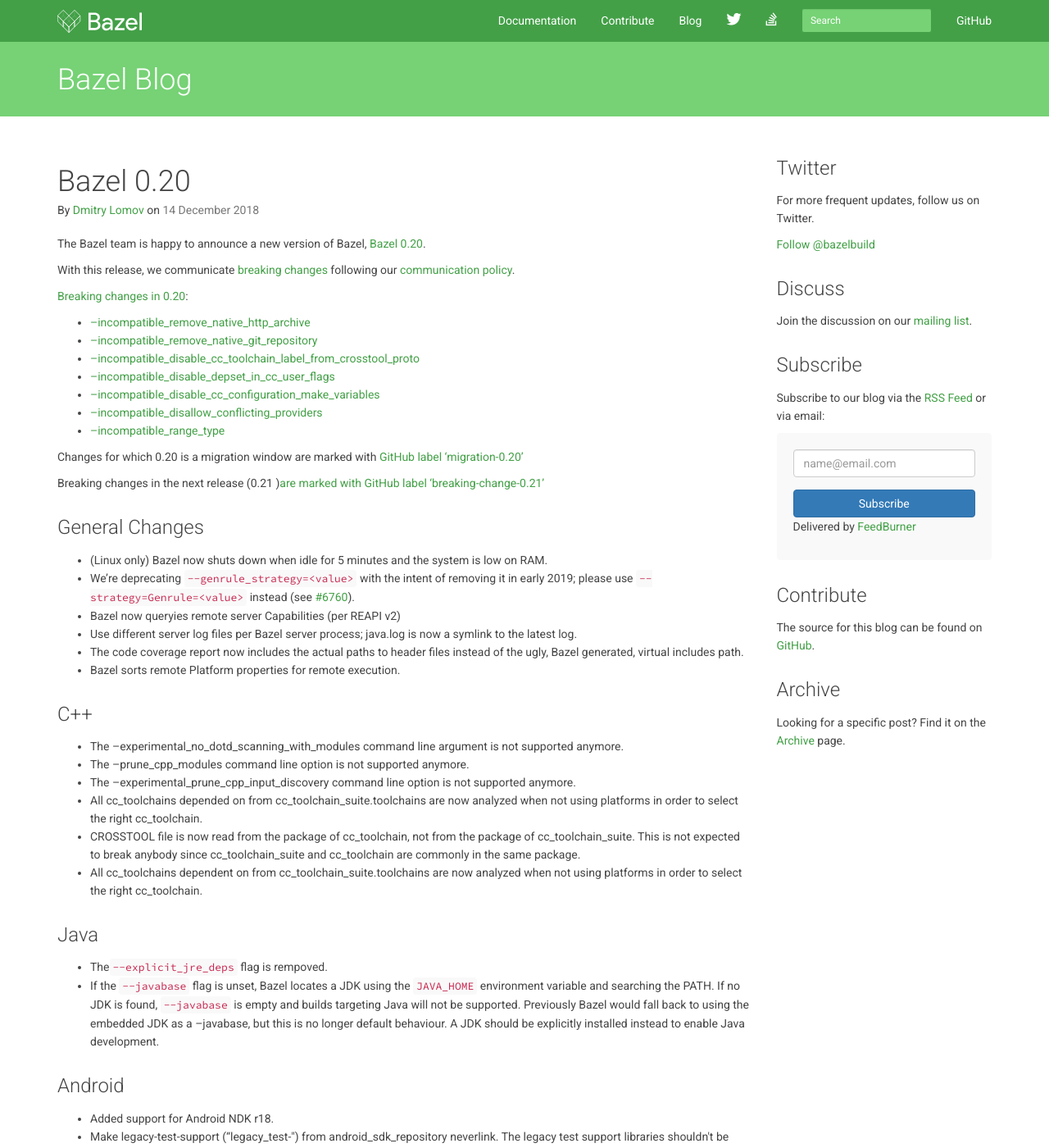
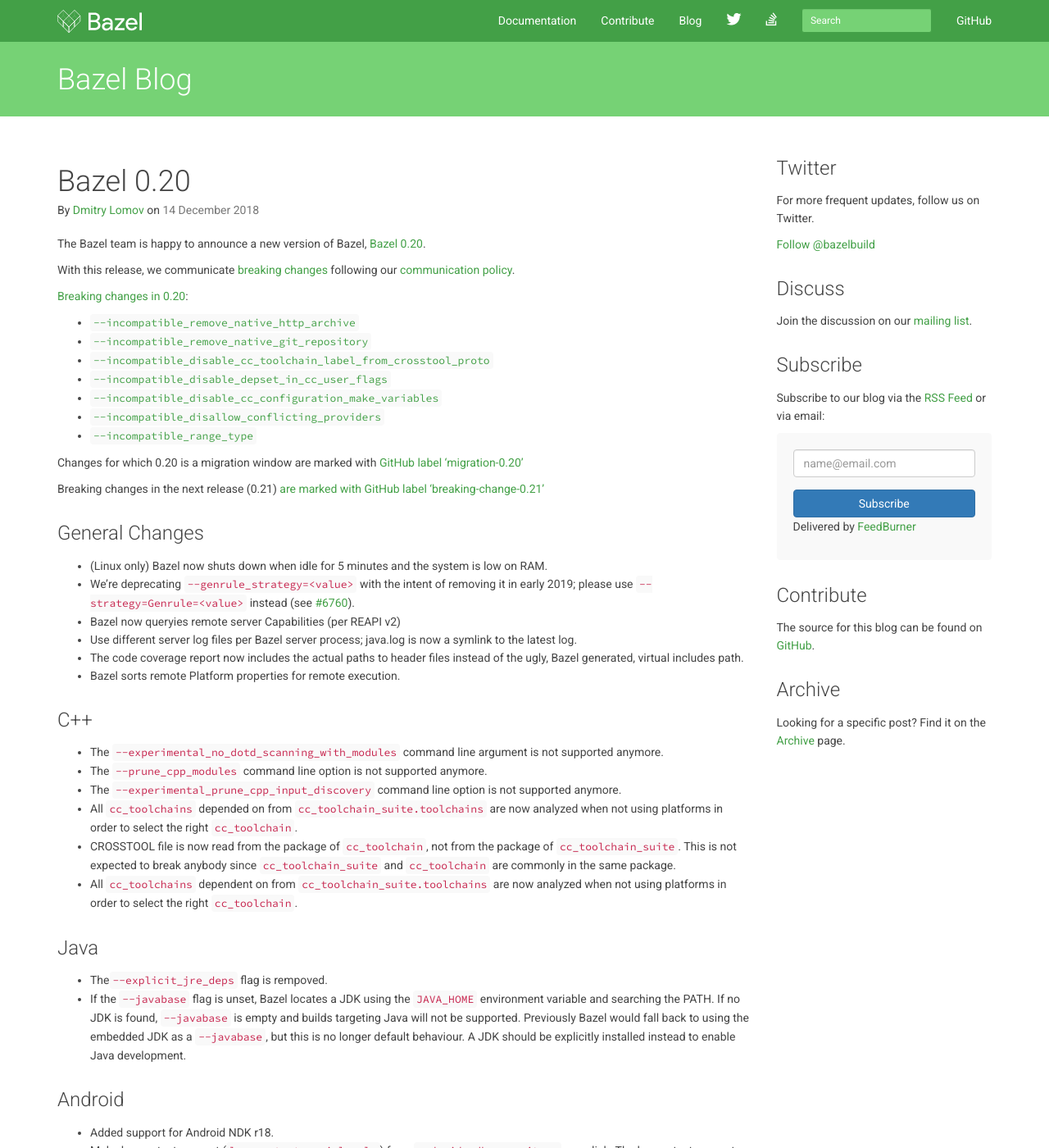
Before and after one commit to bazelbuild/bazel-blog, a Jekyll site: the page built from _posts/2018-12-14-Bazel-0.20.0.md, in a window 1280 px wide and 1400 px high. Shown: the whole window at 82% size. Built offline with Jekyll 4.4.1, drawn with Linux system fonts in a browser that asks for light colours; nearby versions of some CDN libraries; library files that are not in the unit come from our copies; Markdown is read by kramdown in place of the engine named in the settings; some of the changed text lies outside the part shown.

Commit message:
Fix 0.20.0 announcement blog post markdown errors (#140)
* Fix 0.20.0 announcement blog post markdown errors

It seems like the markdown parser for the blog posts treats any `_` as start of an italics block.

* fix spacing

```diff
--- a/_posts/2018-12-14-Bazel-0.20.0.md
+++ b/_posts/2018-12-14-Bazel-0.20.0.md
@@ -11,17 +11,18 @@
 following our [communication policy](https://docs.google.com/document/d/1q5GGRxKrF_mnwtaPKI487P8OdDRh2nN7jX6U-FXnHL0/).
 
 [Breaking changes in 0.20](https://github.com/bazelbuild/bazel/issues?q=is%3Aissue+label%3Abreaking-change-0.20):
-  - [--incompatible_remove_native_http_archive](https://github.com/bazelbuild/bazel/issues/6570)
-   - [--incompatible_remove_native_git_repository](https://github.com/bazelbuild/bazel/issues/6569)
-   - [--incompatible_disable_cc_toolchain_label_from_crosstool_proto](https://github.com/bazelbuild/bazel/issues/6434)
-   - [--incompatible_disable_depset_in_cc_user_flags](https://github.com/bazelbuild/bazel/issues/6384)
-   - [--incompatible_disable_cc_configuration_make_variables](https://github.com/bazelbuild/bazel/issues/6381)
-   - [--incompatible_disallow_conflicting_providers](https://github.com/bazelbuild/bazel/issues/5902)
-   - [--incompatible_range_type](https://github.com/bazelbuild/bazel/issues/5264)
+
+  - [`--incompatible_remove_native_http_archive`](https://github.com/bazelbuild/bazel/issues/6570)
+  - [`--incompatible_remove_native_git_repository`](https://github.com/bazelbuild/bazel/issues/6569)
+  - [`--incompatible_disable_cc_toolchain_label_from_crosstool_proto`](https://github.com/bazelbuild/bazel/issues/6434)
+  - [`--incompatible_disable_depset_in_cc_user_flags`](https://github.com/bazelbuild/bazel/issues/6384)
+  - [`--incompatible_disable_cc_configuration_make_variables`](https://github.com/bazelbuild/bazel/issues/6381)
+  - [`--incompatible_disallow_conflicting_providers`](https://github.com/bazelbuild/bazel/issues/5902)
+  - [`--incompatible_range_type`](https://github.com/bazelbuild/bazel/issues/5264)
 
 Changes for which 0.20 is a migration window are marked with [GitHub label 'migration-0.20'](https://github.com/bazelbuild/bazel/issues?q=is%3Aissue+label%3Amigration-0.20)
 
-Breaking changes in the next release (0.21 )[are marked with GitHub label 'breaking-change-0.21'](https://github.com/bazelbuild/bazel/issues?q=is%3Aissue+label%3Abreaking-change-0.21)
+Breaking changes in the next release (0.21) [are marked with GitHub label 'breaking-change-0.21'](https://github.com/bazelbuild/bazel/issues?q=is%3Aissue+label%3Abreaking-change-0.21)
 
 ## General Changes
 
@@ -38,42 +39,42 @@
 
 ## C++
 
-  - The --experimental_no_dotd_scanning_with_modules command line argument is not supported anymore.
-  - The --prune_cpp_modules command line option is not supported anymore.
-  - The --experimental_prune_cpp_input_discovery command line option is not supported anymore.
-  - All cc_toolchains depended on from cc_toolchain_suite.toolchains are now analyzed when not using
-    platforms in order to select the right cc_toolchain.
-  - CROSSTOOL file is now read from the package of cc_toolchain, not from
-    the package of cc_toolchain_suite. This is not expected to break anybody since
-    cc_toolchain_suite and cc_toolchain are commonly in the same package.
-  - All cc_toolchains dependent on from cc_toolchain_suite.toolchains are now analyzed when not using
-    platforms in order to select the right cc_toolchain.
+  - The `--experimental_no_dotd_scanning_with_modules` command line argument is not supported anymore.
+  - The `--prune_cpp_modules` command line option is not supported anymore.
+  - The `--experimental_prune_cpp_input_discovery` command line option is not supported anymore.
+  - All `cc_toolchains` depended on from `cc_toolchain_suite.toolchains` are now analyzed when not using
+    platforms in order to select the right `cc_toolchain`.
+  - CROSSTOOL file is now read from the package of `cc_toolchain`, not from
+    the package of `cc_toolchain_suite`. This is not expected to break anybody since
+    `cc_toolchain_suite` and `cc_toolchain` are commonly in the same package.
+  - All `cc_toolchains` dependent on from `cc_toolchain_suite.toolchains` are now analyzed when not using
+    platforms in order to select the right `cc_toolchain`.
 
 ## Java
 
   - The`--explicit_jre_deps` flag is rempoved.
   - If the `--javabase` flag is unset, Bazel locates a JDK using the `JAVA_HOME` environment variable
     and searching the PATH. If no JDK is found, `--javabase` is empty and builds targeting Java
-    will not be supported. Previously Bazel would fall back to using the embedded  JDK as a --javabase,
+    will not be supported. Previously Bazel would fall back to using the embedded  JDK as a `--javabase`,
     but this is no longer default behaviour. A JDK should be explicitly installed instead to enable Java development.
 
 ## Android
 
   - Added support for Android NDK r18.
-  - Make legacy-test-support ("legacy_test-<api-level>") from
-    android_sdk_repository neverlink. The legacy test support
+  - Make legacy-test-support (`legacy_test-<api-level>`) from
+    `android_sdk_repository` neverlink. The legacy test support
     libraries shouldn't be built into test binaries. To make them
     available at runtime, developers should declare them via
     uses-library:
     https://developer.android.com/training/testing/set-up-project#android-test-base
 
  ## Starlark
-  - All overrides of Starlark's ctx.new_file function are now
+  - All overrides of Starlark's `ctx.new_file` function are now
     deprecated. Try the `--incompatible_new_actions_api` flag to ensure your
     code is forward-compatible.
   - The function `attr.license` is deprecated. It can be disabled now
     with `--incompatible_no_attr_license`.
-  - The 'default' parameter of attr.output and attr.output_list has been removed. This is controlled by
+  - The 'default' parameter of `attr.output` and `attr.output_list` has been removed. This is controlled by
     `--incompatible_no_output_attr_default`
   - A number of platform-related Starlark APIs which were previously
     marked "experimental" are now disabled by default, and may be
```
